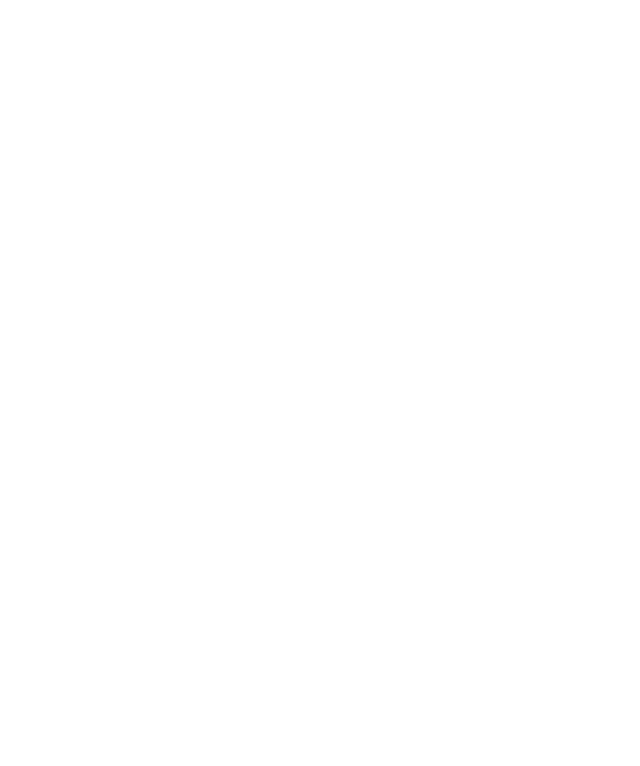
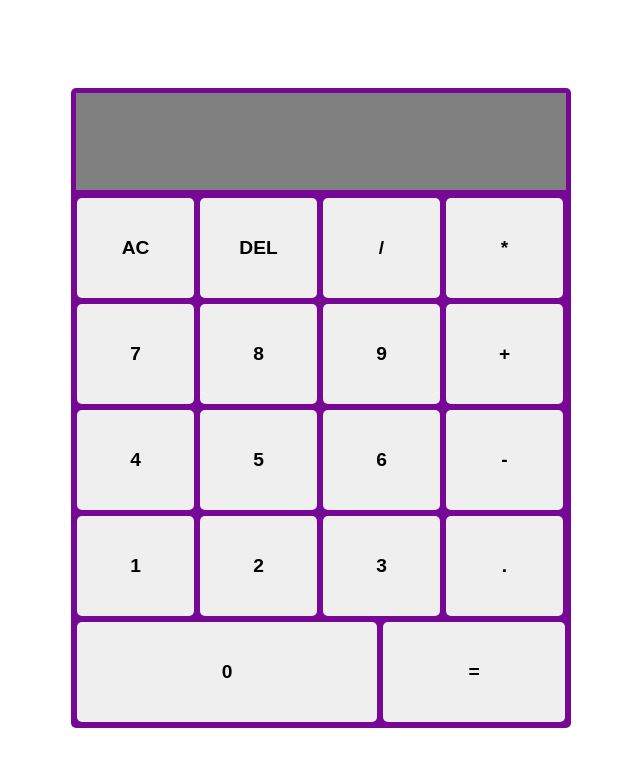
Before and after one commit to minos1232/Calculator, a plain HTML site: page index.html in a window 1280 px wide. Shown: the whole page, without its empty margins (319-959 px from the left). Drawn offline with Linux system fonts and the light colour scheme.

Commit message:
create calculator layout in html and style

```diff
--- a/index.html
+++ b/index.html
@@ -7,5 +7,32 @@
     <link rel="stylesheet" href="styles.css" />
     <script src="javascript.js" defer></script>
   </head>
-  <body></body>
+  <body>
+    <div class="Calculator">
+      <div class="display"></div>
+      <div class="choices">
+        <div class="rowOne">
+          <button class="clear">AC</button>
+          <button class="delete">DEL</button>
+          <button class="operator">/</button>
+          <button class="operator">*</button>
+        </div>
+        <div class="rowTwo">
+          <button class="number">7</button><button class="number">8</button
+          ><button class="number">9</button><button class="operator">+</button>
+        </div>
+        <div class="rowThree">
+          <button class="number">4</button><button class="number">5</button
+          ><button class="number">6</button><button class="operator">-</button>
+        </div>
+        <div class="rowFour">
+          <button class="number">1</button><button class="number">2</button
+          ><button class="number">3</button><button class="dot">.</button>
+        </div>
+        <div class="rowFive">
+          <button class="number">0</button><button class="operate">=</button>
+        </div>
+      </div>
+    </div>
+  </body>
 </html>
--- a/styles.css
+++ b/styles.css
@@ -0,0 +1,63 @@
+* {
+  box-sizing: border-box;
+}
+body {
+  display: flex;
+  justify-content: center;
+  height: 100vh;
+}
+.Calculator {
+  display: flex;
+  height: 80%;
+  width: 500px;
+  justify-content: center;
+  align-self: center;
+  background-color: rgb(119, 8, 150);
+  flex-direction: column;
+  border-radius: 5px;
+  border: none;
+}
+
+.rowOne,
+.rowTwo,
+.rowThree,
+.rowFour,
+.rowFive {
+  display: flex;
+  flex: auto;
+  width: 100%;
+}
+.display {
+  display: flex;
+  background-color: grey;
+  margin: 5px 5px 2px;
+  flex-grow: 1;
+}
+.choices {
+  display: flex;
+  flex-direction: column;
+  flex-grow: 4;
+  margin: 3px;
+}
+button {
+  display: flex;
+  flex: auto;
+  max-width: 117px;
+  border: 0;
+  padding: 0;
+  margin: 3px;
+  border-radius: 5px;
+  border: none;
+  align-items: center;
+  justify-content: center;
+  font-size: larger;
+  font-weight: bold;
+}
+.rowFive .number {
+  max-width: 300px;
+  flex-grow: 2;
+}
+.rowFive .operate {
+  max-width: 300px;
+  flex-grow: 1;
+}
```
